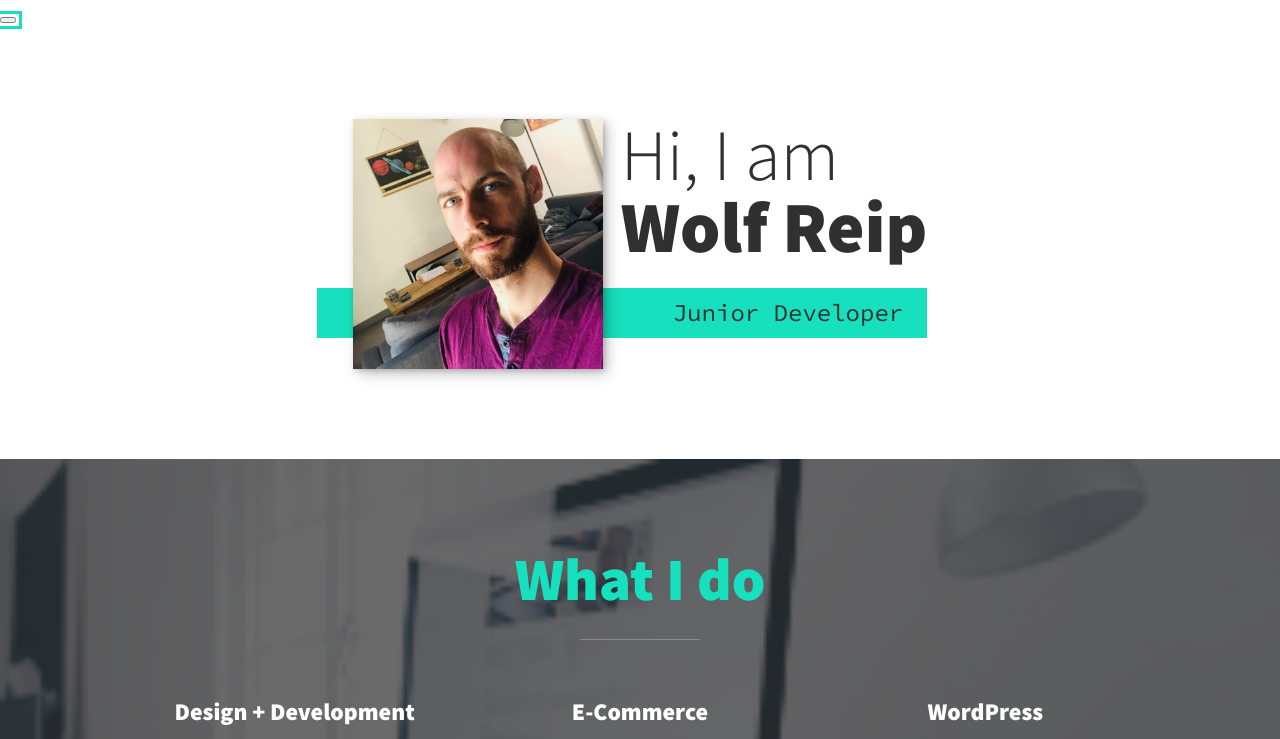
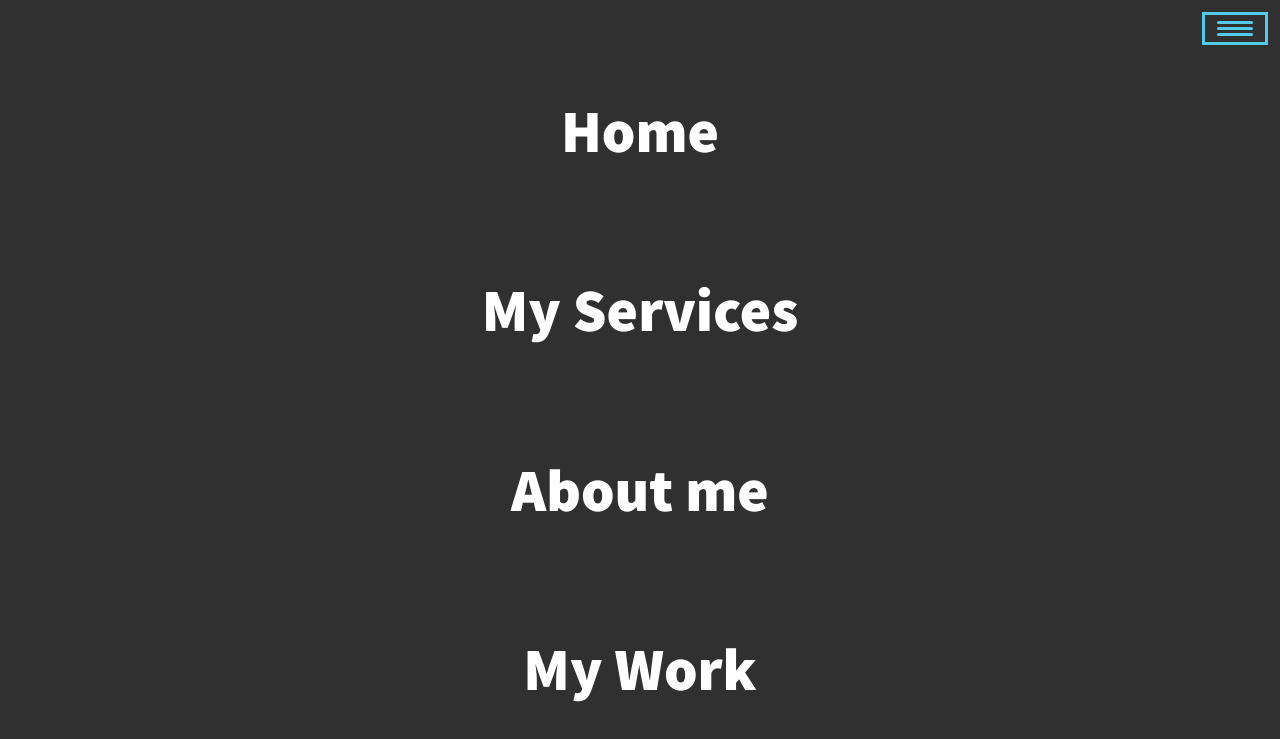
Before and after one commit to WolfgangReip/Portfolio, a plain HTML site: page index.html in a window 1280 px wide. Both pictures are taken after a click on the button "toggle navigation". Shown: the top 739 px of the page. Drawn offline with nearby package versions, Linux system fonts and the light colour scheme.

Commit message:
style done

```diff
--- /dev/null
+++ b/app.js
@@ -0,0 +1,12 @@
+const navToggle = document.querySelector(".nav-toggle");
+const navLinks = document.querySelectorAll(".nav__link");
+
+navToggle.addEventListener("click", () => {
+    document.body.classList.toggle("nav-open");
+});
+
+navLinks.forEach((link) => {
+    link.addEventListener("click", () => {
+        document.body.classList.remove("nav-open");
+    });
+});
--- a/index.html
+++ b/index.html
@@ -25,9 +25,7 @@
     </head>
     <body>
         <header>
-            <div class="logo">
-                <img src="img/devjane.png" alt="" />
-            </div>
+            <div class="logo"></div>
             <button class="nav-toggle" aria-label="toggle navigation">
                 <span class="hamburger"></span>
             </button>
@@ -202,7 +200,7 @@
         <footer class="footer">
             <!-- replace with your own email address -->
             <a href="mailto:hello@jane.dev" class="footer__link"
-                >hello@jane.dev</a
+                >wolf.reip@gmail.com</a
             >
             <ul class="social-list">
                 <li class="social-list__item">
@@ -227,5 +225,7 @@
                 </li>
             </ul>
         </footer>
+
+        <script src="app.js"></script>
     </body>
 </html>
--- a/style.css
+++ b/style.css
@@ -15,7 +15,7 @@
 
     --clr-light: #fff;
     --clr-dark: #303030;
-    --clr-accent: #16e0bd;
+    --clr-accent: #53cae8;
 
     --fs-h1: 3.8rem;
     --fs-h2: 2.25rem;
@@ -36,6 +36,10 @@
 }
 
 /* General styles */
+
+html {
+    scroll-behavior: smooth;
+}
 
 body {
     background: var(--clr-light);
@@ -133,10 +137,97 @@ h3 {
     margin-bottom: 2em;
 }
 
-/* header */
+//* header */
 
-nav {
-    display: none;
+header {
+    display: flex;
+    justify-content: space-between;
+    padding: 1em;
+}
+
+.logo {
+    max-width: 100px;
+}
+
+.nav {
+    position: fixed;
+    background: var(--clr-dark);
+    color: var(--clr-light);
+    top: 0;
+    bottom: 0;
+    left: 0;
+    right: 0;
+    z-index: 100;
+
+    transform: translateX(100%);
+    transition: transform 250ms cubic-bezier(0.5, 0, 0.5, 1);
+}
+
+.nav__list {
+    list-style: none;
+    display: flex;
+    height: 100%;
+    flex-direction: column;
+    justify-content: space-evenly;
+    align-items: center;
+    margin: 0;
+    padding: 0;
+}
+
+.nav__link {
+    color: inherit;
+    font-weight: var(--fw-bold);
+    font-size: var(--fs-h2);
+    text-decoration: none;
+}
+
+.nav__link:hover {
+    color: var(--clr-accent);
+}
+
+.nav-toggle {
+    padding: 0.5em;
+    background: transparent;
+    border: 0;
+    cursor: pointer;
+    position: absolute;
+    right: 1em;
+    top: 1em;
+    z-index: 1000;
+}
+
+.hamburger {
+    display: block;
+    position: relative;
+}
+
+.hamburger,
+.hamburger::before,
+.hamburger::after {
+    background: var(--clr-accent);
+    width: 2em;
+    height: 3px;
+    border-radius: 1em;
+    transition: transform 250ms ease-in-out;
+}
+
+.hamburger::before,
+.hamburger::after {
+    content: "";
+    position: absolute;
+    left: 0;
+    right: 0;
+}
+
+.hamburger::before {
+    top: 6px;
+}
+.hamburger::after {
+    bottom: 6px;
+}
+
+.nav-open .nav {
+    transform: translateX(0);
 }
 
 /*  Intro section  */
@@ -292,6 +383,7 @@ nav {
 .portfolio__img {
     transition: transform 750ms cubic-bezier(0.5, 0, 0.5, 1),
         opacity 250ms linear;
+    width: 100%;
 }
 
 .portfolio__item:focus {
```
